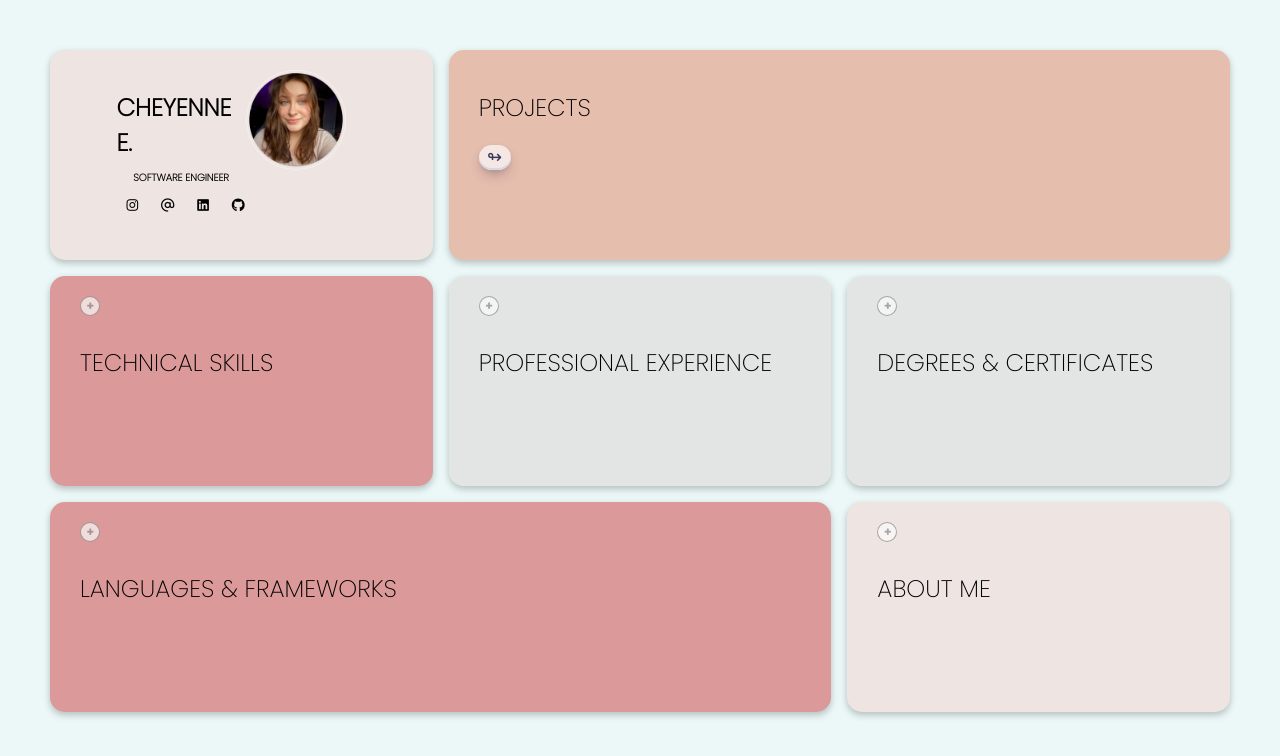
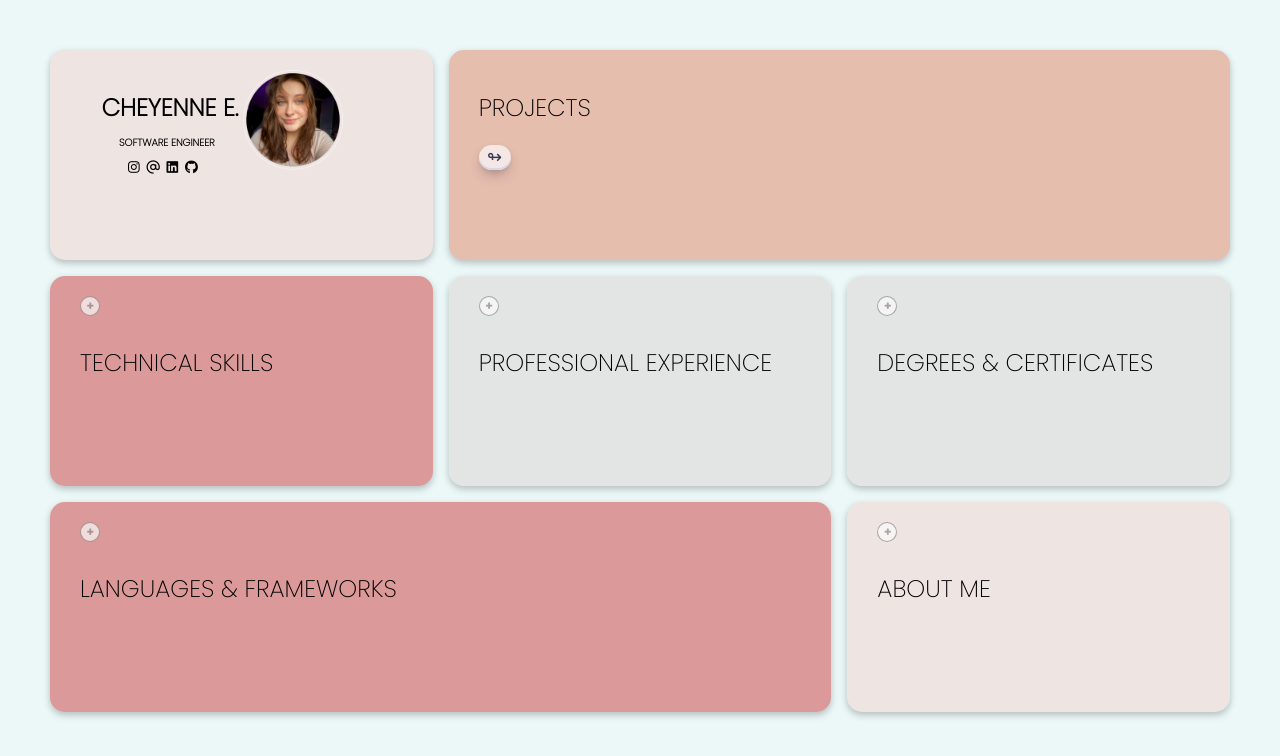
Before and after one commit to CheyenneTech/Digital-Resume, a plain HTML site: page index.html in a window 1280 px wide. Drawn offline with Linux system fonts and the light colour scheme.

Commit message:
icon stuff

```diff
--- a/index.css
+++ b/index.css
@@ -96,14 +96,14 @@ body {
     background-color: #EEE4E1;
     box-shadow: 0px 3px 6px 0.5px rgba(62, 66, 66, 0.286);
     border-radius: 15px;
-    padding-left: 30px;
+    padding-left: 13px;
 
 }
 
 .grid-container .icons {
     font-size: 10px;
     margin-top: 8px;
-    padding-left: 11%;
+    padding-left:18%;
     text-decoration: none;
 
 
@@ -111,9 +111,10 @@ body {
 }
 
 .grid-container .icons i {
-    padding: 4px;
+    padding: 2px;
 
 }
+
 
 .info img {
 
@@ -140,6 +141,7 @@ body {
     border: none;
     outline: none;
     background: none;
+    padding: 0;
 }
 
 /* --- projects box -- */
```
